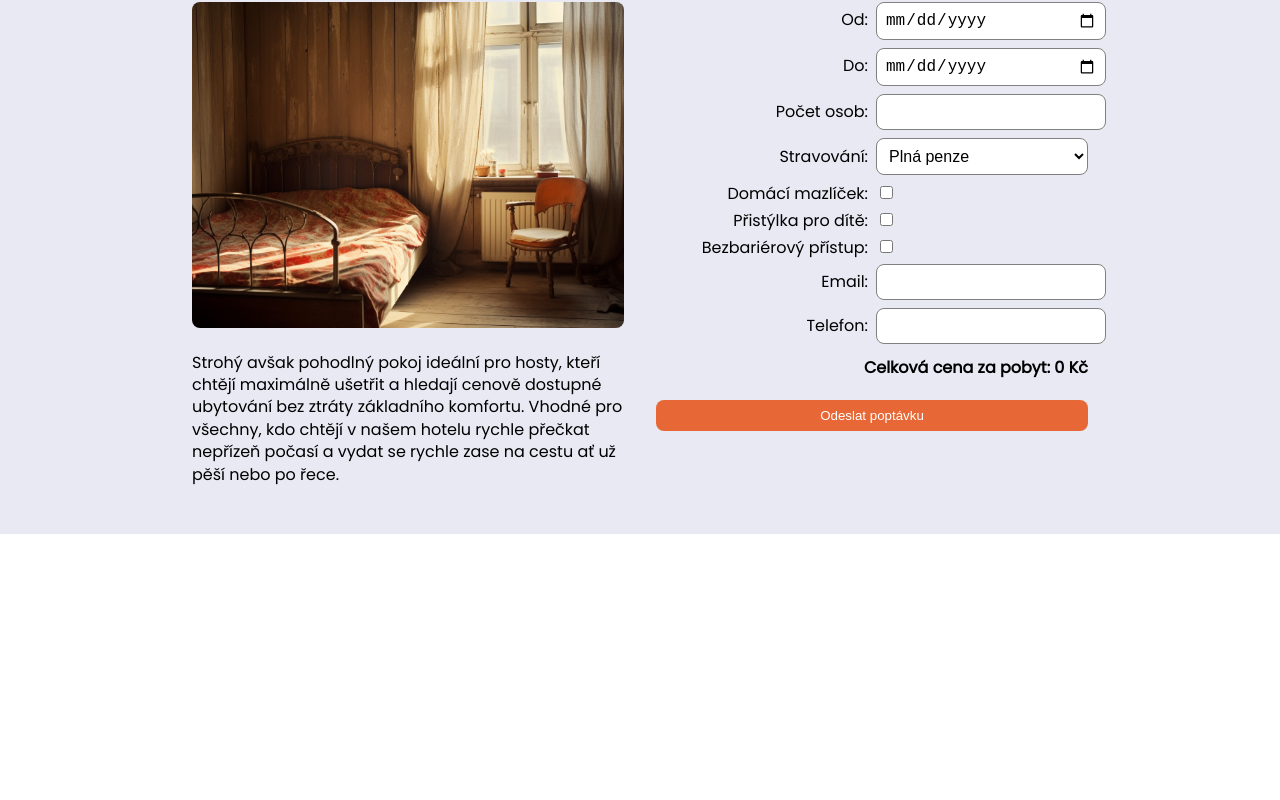
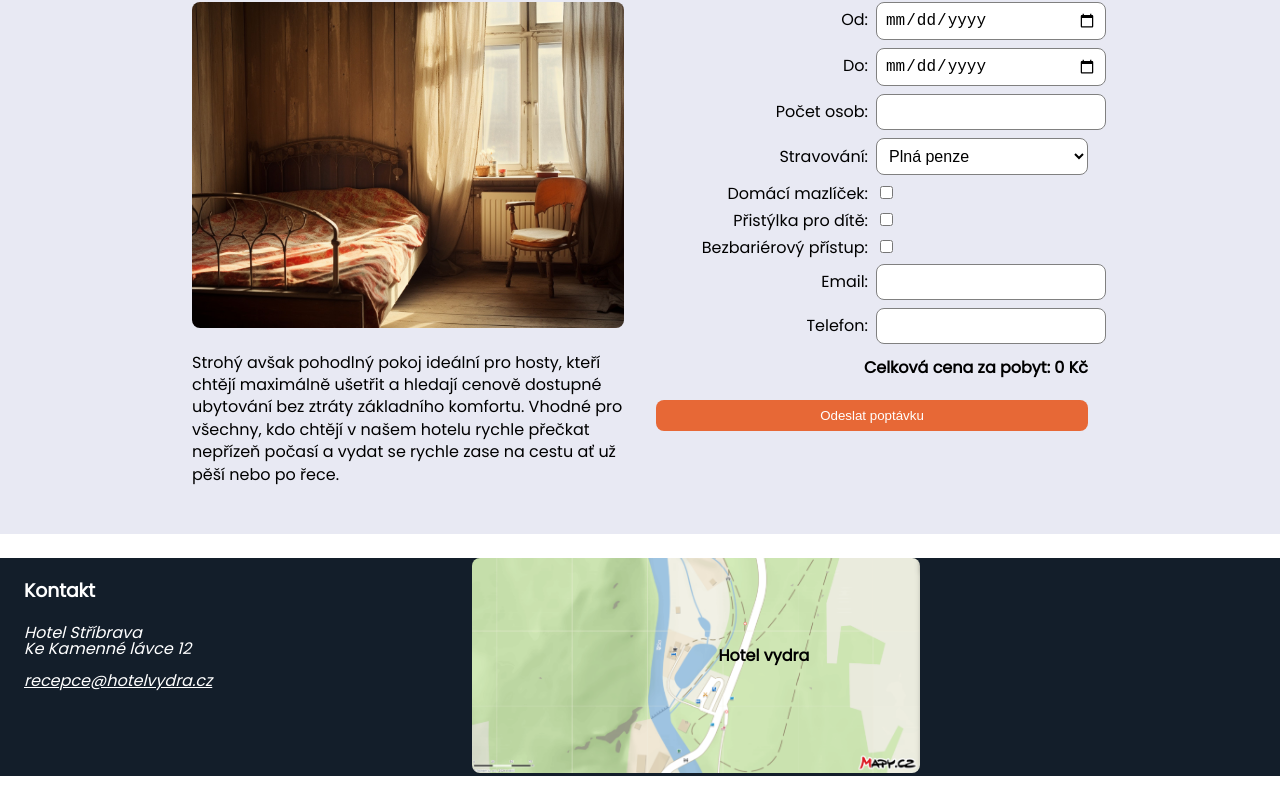
Before and after one commit to taterovapavla/hotel-vydra, a React (Vite) app: page / in a window 1280 px wide. Shown: the part 1315-2115 px from the top of the page. Before the commit the page ends 1849 px from the top, so only its background shows below. Built offline with nearby package versions, Linux system fonts and the light colour scheme; a web font is replaced by a local one.

Commit message:
adding Footer component + styling

```diff
--- a/src/App.jsx
+++ b/src/App.jsx
@@ -1,3 +1,4 @@
+import { Footer } from "./components/Footer/footer"
 import { Header } from "./components/Header/header"
 import { Hero } from "./components/Hero/hero"
 import { Reservation } from "./components/Reservation/reservation"
@@ -12,6 +13,7 @@ function App() {
       <Hero/>
       <Rooms/>
       <Reservation/>
+      <Footer/>
     </>
   )
 }
--- /dev/null
+++ b/src/components/Footer/footer.css
@@ -0,0 +1,43 @@
+footer {
+  background-color: #131e2a;
+  width: 100vw;
+  color: white;
+  display: flex;
+  justify-content: center;
+}
+
+.footer__wrapper {
+  width: 70vw;
+  display: grid;
+  grid-template-columns: 1fr 1fr;
+  margin: 1.5rem;
+}
+
+.footer__heading {
+  margin: 1.5rem 0rem;
+}
+
+.image__container {
+  width: 100%;
+  height: auto;
+  position: relative;
+}
+
+.image__vydra {
+  width: 100%;
+  max-width: 100%;
+  height: auto;
+  border-radius: 0.5rem;
+}
+
+.image__description {
+  position: absolute;
+  top: 40%;
+  left: 55%;
+  color: black;
+  font-weight: bold;
+}
+
+a {
+  color: white;
+}
--- /dev/null
+++ b/src/components/Footer/footer.jsx
@@ -0,0 +1,23 @@
+import './footer.css'
+
+export const Footer = () => {
+  return (
+    <footer>
+      <div className='footer__wrapper'>
+        <div className="footer__contact">
+          <h3 className="footer__heading">Kontakt</h3>
+          <address>
+            Hotel Stříbrava<br />
+            Ke Kamenné lávce 12<br />
+            <br />
+            <a href="mailto:recepce@hotelvydra.cz">recepce@hotelvydra.cz</a>
+          </address>
+        </div>
+        <div className="image__container">
+          <img className='image__vydra' src="../../../src/img/vydra.png" alt="hotel vydra" />
+          <p className='image__description'>Hotel vydra</p>
+        </div>
+      </div>
+    </footer>
+  )
+}
```
Also changed, not shown: src/img/vydra.png (added).
